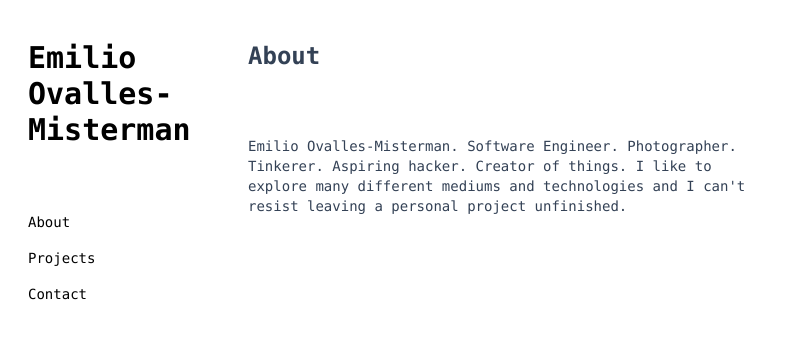
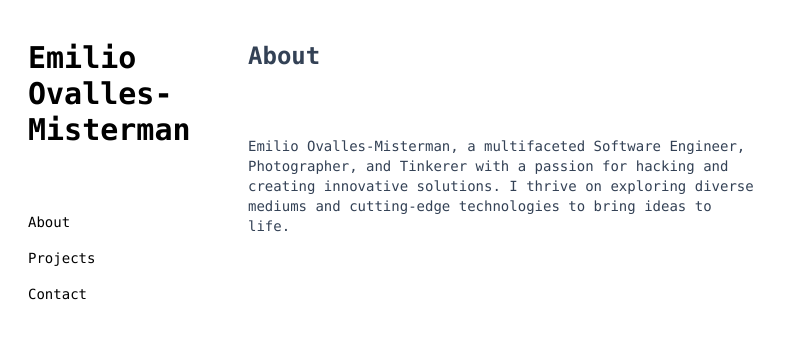
Before and after one commit to eomisterman/portfolio-react, a React (Create React App) app: page /about in a window 1280 px wide. Shown: the top 338 px of the page, without its empty margins (0-788 px from the left). Built offline with nearby package versions, Linux system fonts and the light colour scheme.

Commit message:
Revised about section

```diff
--- a/src/components/About.js
+++ b/src/components/About.js
@@ -5,7 +5,7 @@ const About = () => {
             <section class="min-h-fit basis-auto my-10 mr-7 text-sm font-mono text-slate-700 max-w-lg">
                 <h2 class="text-3xl sm:text-2xl font-extrabold mb-16">About</h2>
                 <div class="mb-16">
-                    <p>Emilio Ovalles-Misterman. Software Engineer. Photographer. Tinkerer. Aspiring hacker. Creator of things. I like to explore many different mediums and technologies and I can't resist leaving a personal project unfinished.</p>
+                    <p>Emilio Ovalles-Misterman, a multifaceted Software Engineer, Photographer, and Tinkerer with a passion for hacking and creating innovative solutions. I thrive on exploring diverse mediums and cutting-edge technologies to bring ideas to life.</p>
                 </div>
             </section>
         </>
```
